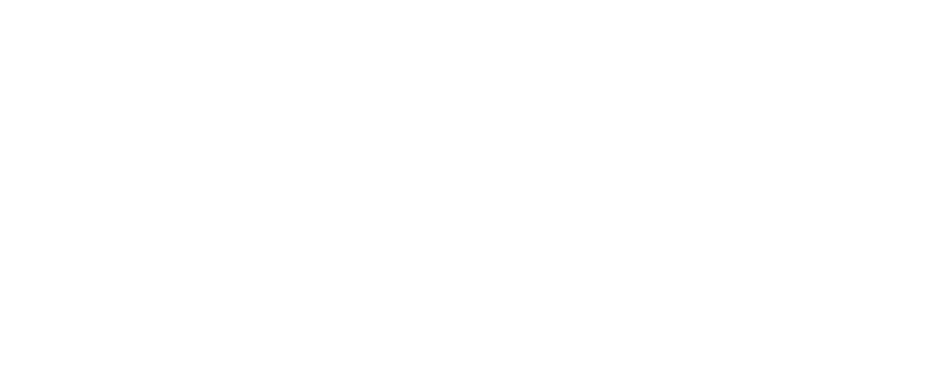
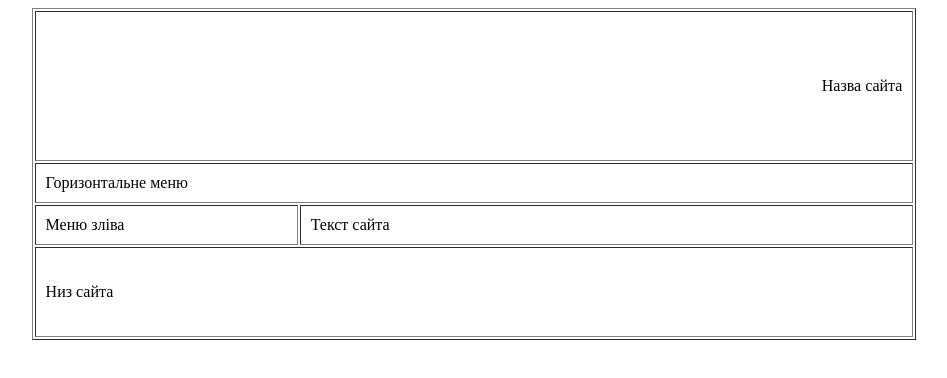
Before and after one commit to VladFil26/WebDeko, a plain HTML site: page index.html in a window 1280 px wide. Shown: the whole page, without its empty margins (166-1113 px from the left). Drawn offline with Linux system fonts and the light colour scheme.

Commit message:
04 - Karkas

```diff
--- a/index.html
+++ b/index.html
@@ -4,5 +4,18 @@
 <title>Сайт веб-студії "Web-Deco"</title>
 </header>
  <body background="images/bg.jpg">
+     <table border="1" align="center" cellpadding="10" width="70%">
+<tr>
+<td colspan="2" height="150" align="right" hspace="5">Назва сайта</tr><tr>
+<td colspan="2">Горизонтальне меню</td>
+</tr>
+	<tr>
+<td width="30%" valign="top">Меню зліва</td>
+<td width ="70%">Текст сайта</td>
+</tr>
+<tr>
+<td colspan="2" valign="middle" height="90">Низ сайта</td>
+</tr>
+</table>
 </body>
 </html>
```
